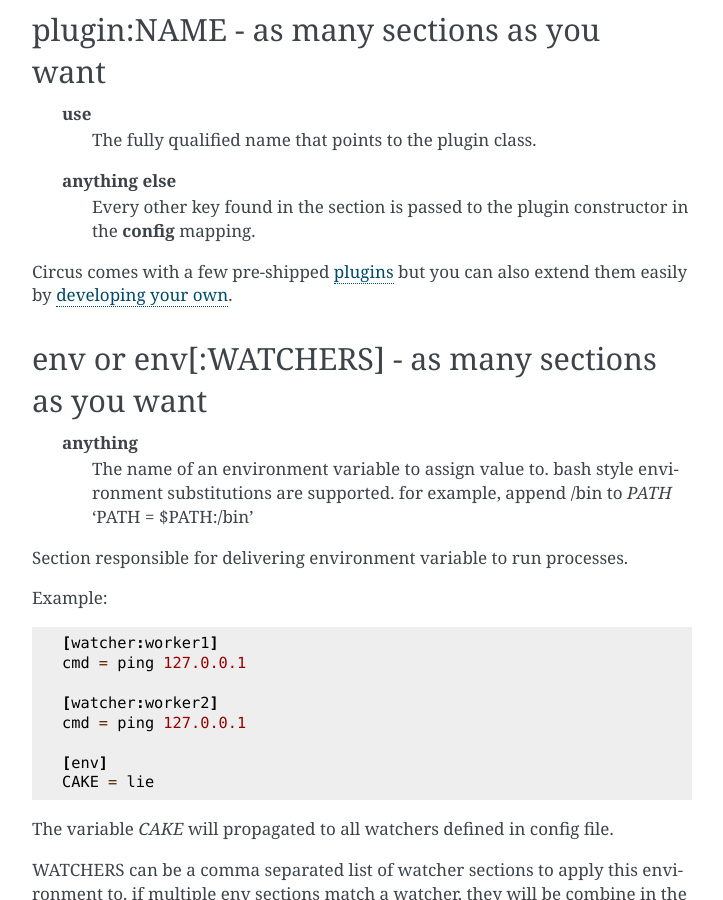
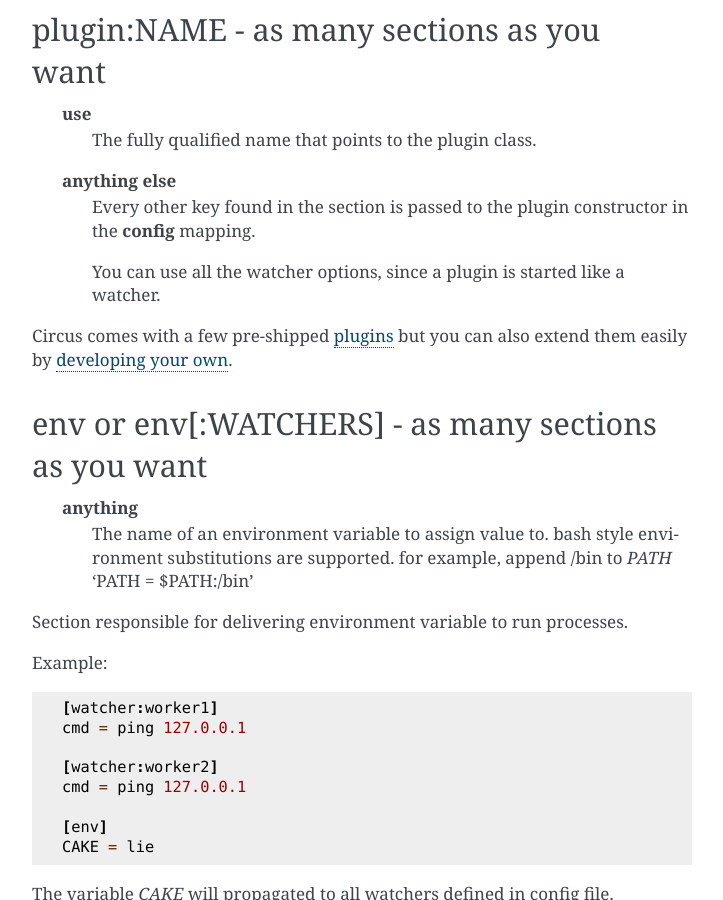
Before and after one commit to circus-tent/circus, a Sphinx documentation site: the page built from docs/source/configuration.rst, in a window 1280 px wide and 900 px high, scrolled down 7628 px. Shown: the whole window, without its empty margins (388-1111 px from the left). Built offline with Sphinx 7.4.7, drawn with Linux system fonts in a browser that asks for light colours; pages that are not in the unit, such as notebooks, are missing from menus.

Commit message:
plugins are also watchers - fixes #552

```diff
--- a/docs/source/configuration.rst
+++ b/docs/source/configuration.rst
@@ -323,6 +323,9 @@
         Every other key found in the section is passed to the
         plugin constructor in the **config** mapping.
 
+        You can use all the watcher options, since a plugin is
+        started like a watcher.
+
 Circus comes with a few pre-shipped :ref:`plugins <plugins>` but you can also extend them easily by :ref:`developing your own <develop_plugins>`.
 
 
```
